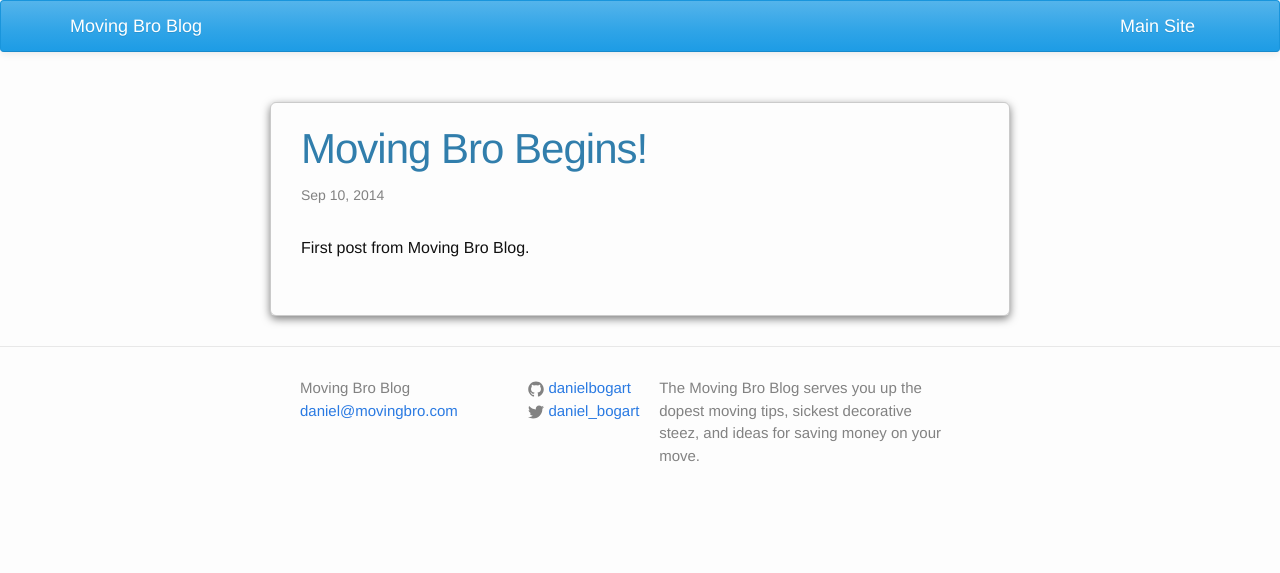
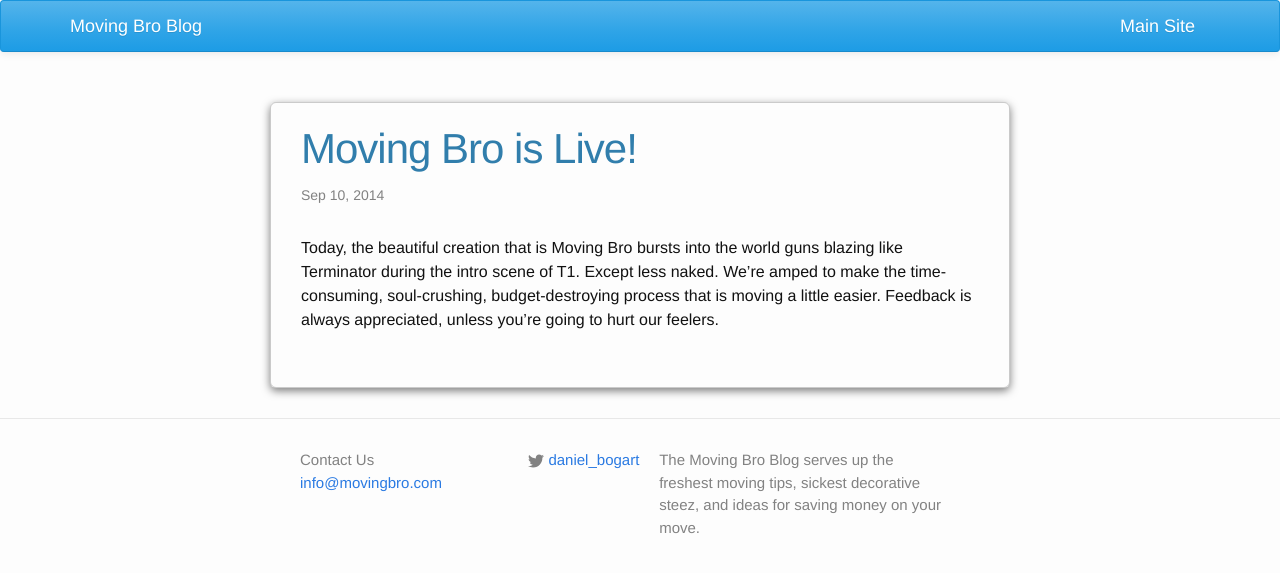
Before and after one commit to danielbogart/moving-bro-blog, a Jekyll site: the page built from _posts/2014-09-10-moving-bro-begins.markdown, in a window 1280 px wide. Shown: the top 573 px of the page. Built offline with Jekyll 4.4.1, drawn with Linux system fonts in a browser that asks for light colours; nearby versions of some CDN libraries; library files that are not in the unit come from our copies.

```diff
--- a/_config.yml
+++ b/_config.yml
@@ -1,13 +1,13 @@
 # Site settings
 title: Moving Bro Blog
-email: daniel@movingbro.com
+email: info@movingbro.com
 description: > # this means to ignore newlines until "baseurl:"
-  The Moving Bro Blog serves you up the dopest moving tips, sickest decorative steez,
+  The Moving Bro Blog serves up the freshest moving tips, sickest decorative steez,
   and ideas for saving money on your move.
 baseurl: "http://blog.movingbro.com/"
 url: "http://blog.movingbro.com/" # the base hostname & protocol for your site
 twitter_username: daniel_bogart
-github_username:  danielbogart
+github_username:
 
 # Build settings
 markdown: kramdown
--- a/_includes/footer.html
+++ b/_includes/footer.html
@@ -7,7 +7,7 @@
     <div class="footer-col-wrapper">
       <div class="footer-col  footer-col-1">
         <ul class="contact-list">
-          <li>{{ site.title }}</li>
+          <li>Contact Us</li>
           <li><a href="mailto:{{ site.email }}">{{ site.email }}</a></li>
         </ul>
       </div>
--- a/_layouts/default.html
+++ b/_layouts/default.html
@@ -6,13 +6,13 @@
   <body>
 
     {% include header.html %}
-
+    <div class="container">
     <div class="page-content">
       <div class="wrapper boxShadow post-padding">
         {{ content }}
       </div>
     </div>
-
+    </div>
     {% include footer.html %}
 
   </body>
--- a/_layouts/post.html
+++ b/_layouts/post.html
@@ -1,6 +1,7 @@
 ---
 layout: default
 ---
+
 <div class="post">
 
   <header class="post-header">
--- a/_posts/2014-09-10-moving-bro-begins.markdown
+++ b/_posts/2014-09-10-moving-bro-begins.markdown
@@ -1,8 +1,8 @@
 ---
 layout: post
-title:  "Moving Bro Begins!"
+title:  "Moving Bro is Live!"
 date:   2014-09-10 10:48
-categories: first post
+categories: moving-checklist first-post
 ---
 
-First post from Moving Bro Blog.
+Today, the beautiful creation that is Moving Bro bursts into the world guns blazing like Terminator during the intro scene of T1. Except less naked. We're amped to make the time-consuming, soul-crushing, budget-destroying process that is moving a little easier. Feedback is always appreciated, unless you're going to hurt our feelers.
```
Also changed, not shown: _posts/2014-09-16-how-we-make-our-amazon-picks.markdown (added, +12 -0 lines).
